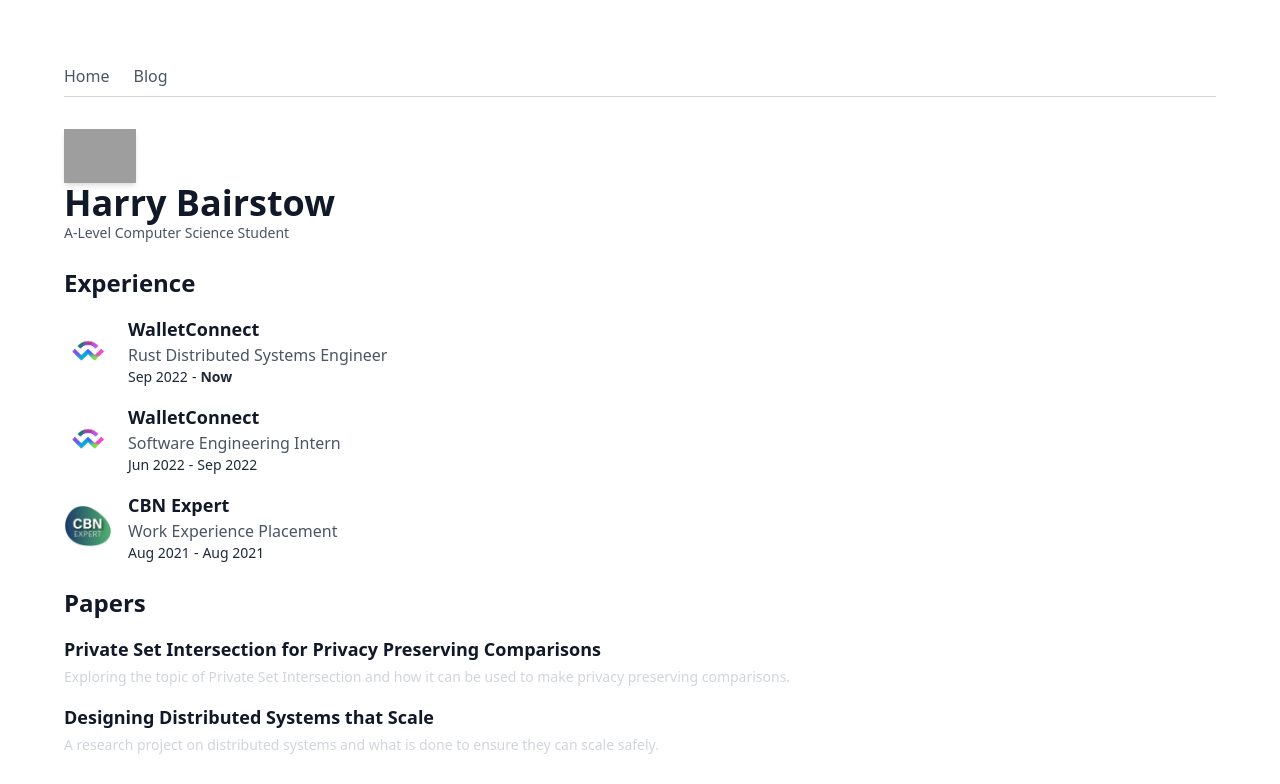
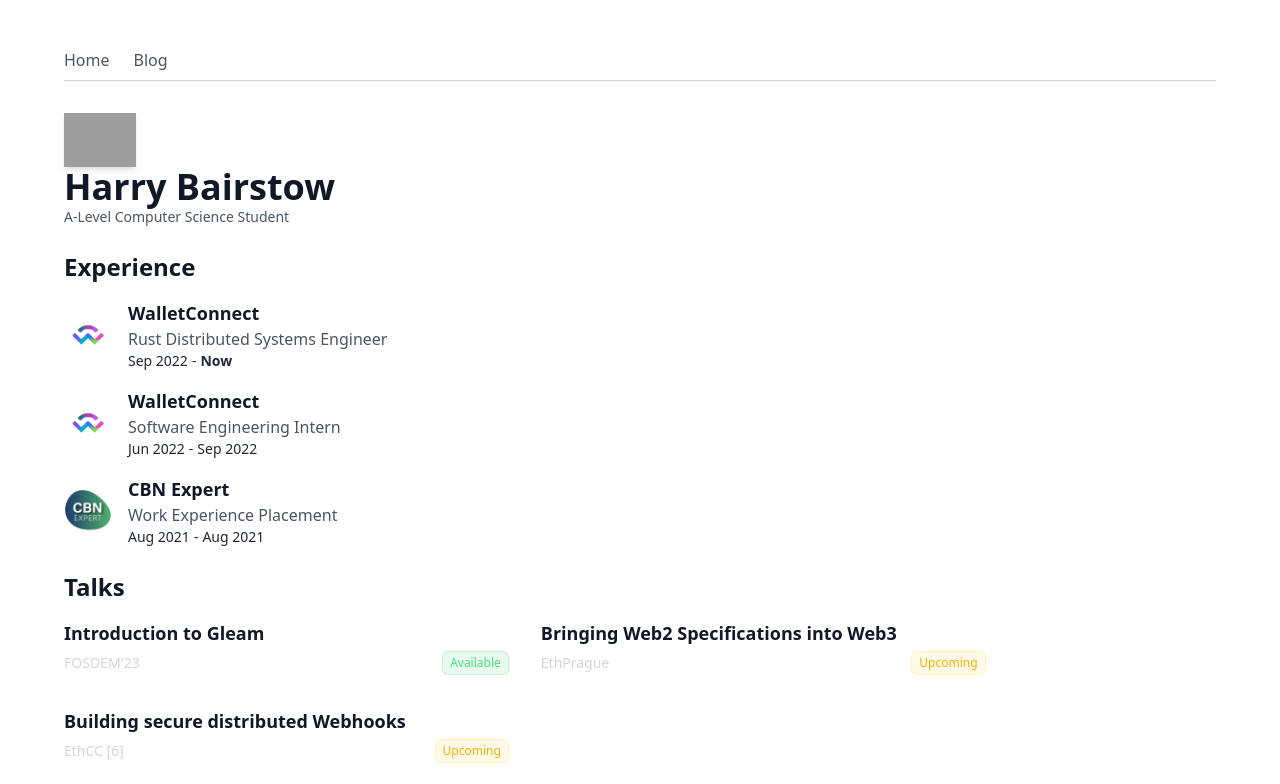
Before and after one commit to HarryET/HarryET.xyz, a Next.js app: page / in a window 1280 px wide. Shown: the top 784 px of the page. Built offline with nearby package versions, Linux system fonts and the light colour scheme; grey boxes are pictures that could not be loaded.

Commit message:
feat: talks section

```diff
--- a/components/sections/blog.tsx
+++ b/components/sections/blog.tsx
@@ -6,6 +6,7 @@
     date: string;
     banner: string;
     tags: string[];
+    published: boolean;
     author?: {
         name: string;
         avatar: string;
@@ -24,7 +25,7 @@
         <div className='w-full h-full'>
             <h1 className="text-lg font-bold sm:text-2xl">Recent Blog Posts</h1>
             <div className="grid grid-cols-3 gap-6">
-                {sorted_posts.map(({ title, name, date, author, tags }, i) => (
+                {sorted_posts.filter(({ published }) => published).map(({ title, name, date, author, tags }, i) => (
                     <a key={i} href={`/blog/${name}`} className="rounded-md w-full h-full">
                         <div className="flex flex-col">
                             <h1>{title}</h1>
--- /dev/null
+++ b/components/sections/talks.tsx
@@ -0,0 +1,26 @@
+import talks from '../../data/talks.json';
+
+export const TalksSection: React.FC = () => {
+    return (
+        <div className='w-full space-y-4'>
+            <h1 className="text-lg font-bold sm:text-2xl">Talks</h1>
+            <div className="grid grid-cols-1 md:grid-cols-2 gap-8">
+                {talks.map(({ name, event, url, status, date: date_string  }, i) => (
+                    <div key={i} className="flex flex-col space-y-1 justify-between">
+                        {url ? (<a href={url} className={"text-md font-semibold sm:text-lg hover:underline hover:cursor-pointer"}>{name}</a>) : (<p className={"text-md font-semibold sm:text-lg"}>{name}</p>)}
+                        <div className='flex flex-row justify-between items-center'>
+                            <p className={"text-sm text-gray-300 sm:text-md"}>{event}</p>
+                            { status === "UPLOADED" ? (
+                                <span className="inline-flex items-center rounded-md bg-green-500/10 px-2 py-1 text-xs font-medium text-green-400 ring-1 ring-inset ring-green-500/20">Available</span>
+                            ) : status === "UPCOMING" ? (
+                                <span className="inline-flex items-center rounded-md bg-yellow-400/10 px-2 py-1 text-xs font-medium text-yellow-500 ring-1 ring-inset ring-yellow-400/20">Upcoming</span>
+                            ) : (
+                                <span className="inline-flex items-center rounded-md bg-gray-400/10 px-2 py-1 text-xs font-medium text-gray-400 ring-1 ring-inset ring-gray-400/20">{status}</span>
+                            ) }
+                        </div>
+                    </div>
+                ))}
+            </div>
+        </div>
+    );
+}
--- /dev/null
+++ b/data/talks.json
@@ -0,0 +1,23 @@
+[
+    {
+        "name": "Introduction to Gleam",
+        "event": "FOSDEM'23",
+        "url": "https://fosdem.org/2023/schedule/event/beam_gleam_intro/",
+        "date": "05/02/2023",
+        "status": "UPLOADED"
+    },
+    {
+        "name": "Bringing Web2 Specifications into Web3",
+        "event": "EthPrague",
+        "url": null,
+        "date": "09/06/2023",
+        "status": "UPCOMING"
+    },
+    {
+        "name": "Building secure distributed Webhooks",
+        "event": "EthCC [6]",
+        "url": null,
+        "date": "17/07/2023",
+        "status": "UPCOMING"
+    }
+]
--- a/pages/_app.tsx
+++ b/pages/_app.tsx
@@ -14,7 +14,7 @@
         <title>Harry Bairstow</title>
         <meta name="viewport" content="width=device-width, initial-scale=1.0"></meta>
       </Head>
-      <div className="px-8 sm:px-16 py-6 sm:py-16 w-full h-full flex flex-col justify-between text-gray-900 dark:text-gray-50">
+      <div className="px-8 sm:px-16 py-6 sm:py-12 w-full h-full flex flex-col justify-between text-gray-900 dark:text-gray-50">
         <div className="space-y-8">
           <div className="w-full">
             <Navbar />
--- a/pages/index.tsx
+++ b/pages/index.tsx
@@ -3,6 +3,7 @@
 import { ExperienceSection } from '../components/sections/experience';
 import { TechnologySection } from '../components/sections/technologies';
 import { PapersSection } from '../components/sections/papers';
+import { TalksSection } from '../components/sections/talks';
 
 const Home: NextPage = ({ }) => {
   return (
@@ -11,6 +12,7 @@
       <div className='w-full grid grid-cols-2 md:grid-cols-5'>
         <div className="col-span-2 md:col-span-4 flex flex-col space-y-6">
           <ExperienceSection />
+          <TalksSection />
           <PapersSection />
           <TechnologySection />
         </div>
--- a/posts/2022-12-31-year-recap.md
+++ b/posts/2022-12-31-year-recap.md
@@ -1,9 +1,11 @@
 title: '2022 Year Recap'
 banner: 'default'
 date: '2022-12-31'
+image: '/assets/blog/img/wc_ethlisbon.jpg'
 tags:
     - 'recap'
     - '2022'
+published: true
 ---
 # 2022 Recap
 
--- /dev/null
+++ b/posts/2023-01-21-swift-eco.md
@@ -0,0 +1,13 @@
+title: 'Swift.eco'
+banner: 'default'
+date: '2023-01-22'
+tags:
+    - 'elixir'
+    - '2023'
+published: false
+---
+# Swift.eco
+
+When I started work on [Swift.eco](https://swift.eco) at CBN Expert in July 2021 I was just on work experience
+so picked a stack I was familiar with. In the first 3 months I flicked between lots of frameworks building the
+core and trying to see what fit my requirements I tried: Ruby on Rails, Laravel, Next.js and more...
```
Also changed, not shown: 1 other file (tests, documents, lock files or other folders).
